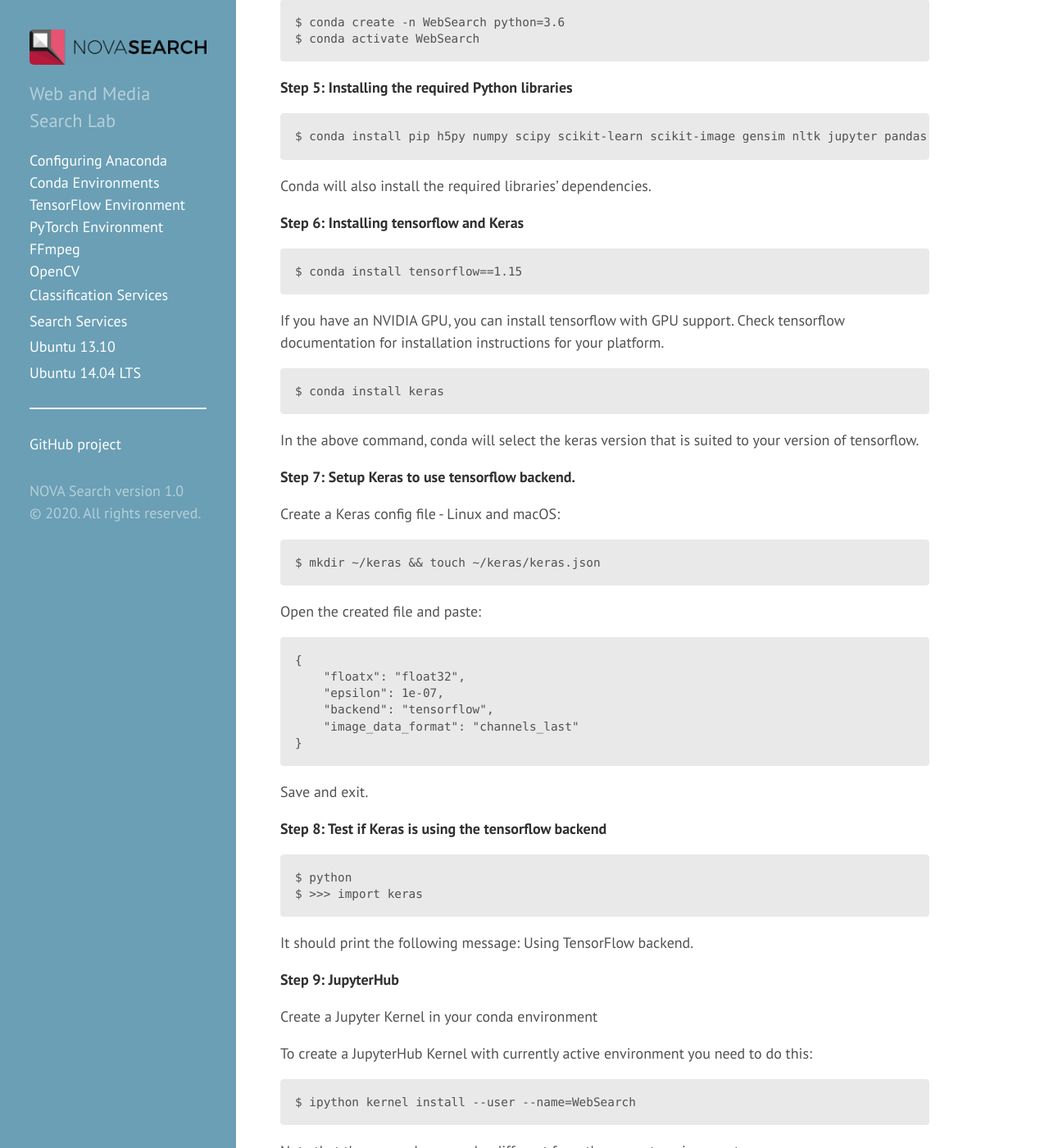
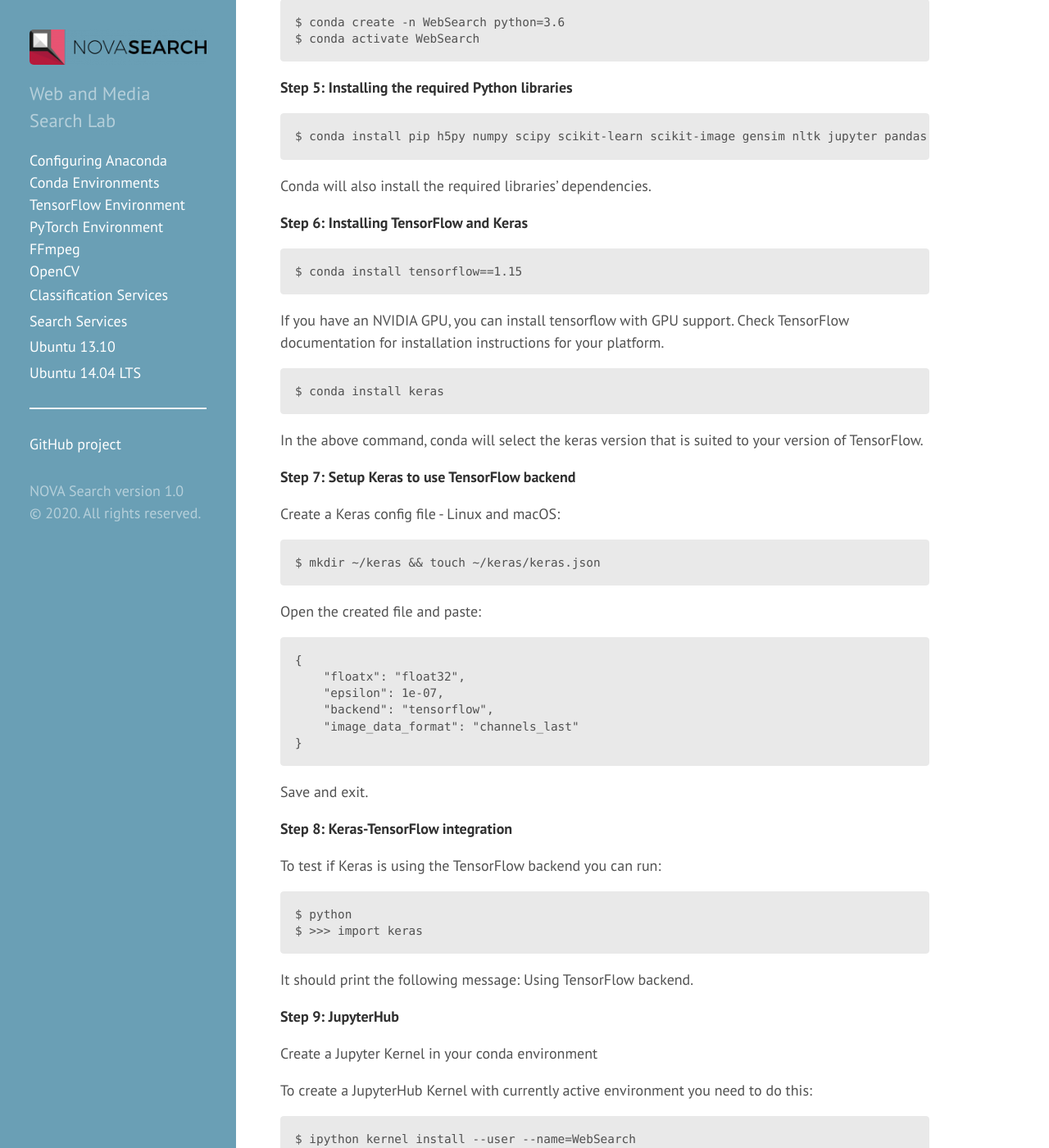
Before and after one commit to novasearch/wiki.novasearch.org, a Jekyll site: the page built from wiki/Software_Libraries.md, in a window 1280 px wide and 1400 px high, scrolled down 1751 px. Shown: the whole window at 82% size. Built offline with Jekyll 4.4.1, drawn with Linux system fonts in a browser that asks for light colours; some of the changed text lies outside the part shown.

Commit message:
Update Software_Libraries.md

```diff
--- a/wiki/Software_Libraries.md
+++ b/wiki/Software_Libraries.md
@@ -55,7 +55,7 @@ TensorFlow Environment
 ------------
 For the Web Mining and Data Search course, we will need to install at least the following libraries: Numpy, Scipy, IPython, Jupyter, Scikit-learn, Scikit-image, Tensorflow, Keras, NLTK, Gensim and Pandas.
 
-**Step 4: Conda environment for Web Data Mining and Search**
+**Step 4: A Conda Environment for Web Data Mining and Search**
 
 Before attempting to install these libraries, make sure have created the conda environment for this course and that you activated it:
 
@@ -68,17 +68,17 @@ Before attempting to install these libraries, make sure have created the conda e
 
 Conda will also install the required libraries’ dependencies.
 
-**Step 6: Installing tensorflow and Keras**
+**Step 6: Installing TensorFlow and Keras**
 
     $ conda install tensorflow==1.15
 
-If you have an NVIDIA GPU, you can install tensorflow with GPU support. Check tensorflow documentation for installation instructions for your platform.
+If you have an NVIDIA GPU, you can install tensorflow with GPU support. Check TensorFlow documentation for installation instructions for your platform.
 
     $ conda install keras
 
-In the above command, conda will select the keras version that is suited to your version of tensorflow.
+In the above command, conda will select the keras version that is suited to your version of TensorFlow.
 
-**Step 7: Setup Keras to use tensorflow backend.**
+**Step 7: Setup Keras to use TensorFlow backend**
 
 Create a Keras config file -  Linux and macOS:
 
@@ -95,7 +95,9 @@ Open the created file and paste:
 
 Save and exit.
 
-**Step 8: Test if Keras is using the tensorflow backend**
+**Step 8: Keras-TensorFlow integration**
+
+To test if Keras is using the TensorFlow backend you can run:
 
     $ python
     $ >>> import keras
```
Also changed, not shown: other parts of wiki/Software_Libraries.md (+2 -2 lines).
